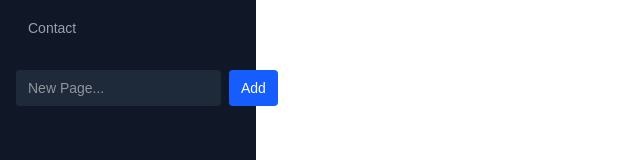
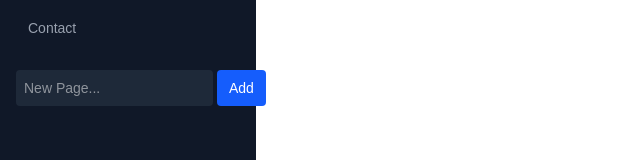
Before and after one commit to Md-Ashikur-Rahman-Ashik/Drag-And-Drop, a Next.js app: page / in a window 1280 px wide. Shown: the part 138-298 px from the top of the page, without its empty margins (0-640 px from the left). Built offline with nearby package versions, Linux system fonts and the light colour scheme.

Commit message:
Modified page manager

```diff
--- a/app/components/PageManager.js
+++ b/app/components/PageManager.js
@@ -56,13 +56,13 @@ export default function PageManager() {
         ))}
       </ul>
 
-      <div className="flex gap-2">
+      <div className="flex gap-1">
         <input
           value={newTitle}
           onChange={(e) => setNewTitle(e.target.value)}
           onKeyDown={(e) => e.key === "Enter" && addPage()}
           placeholder="New Page..."
-          className="flex-1 bg-gray-800 text-white text-sm px-3 py-2 rounded outline-none"
+          className="bg-gray-800 text-white text-sm px-2 py-2 rounded outline-none"
         />
 
         <button
```
